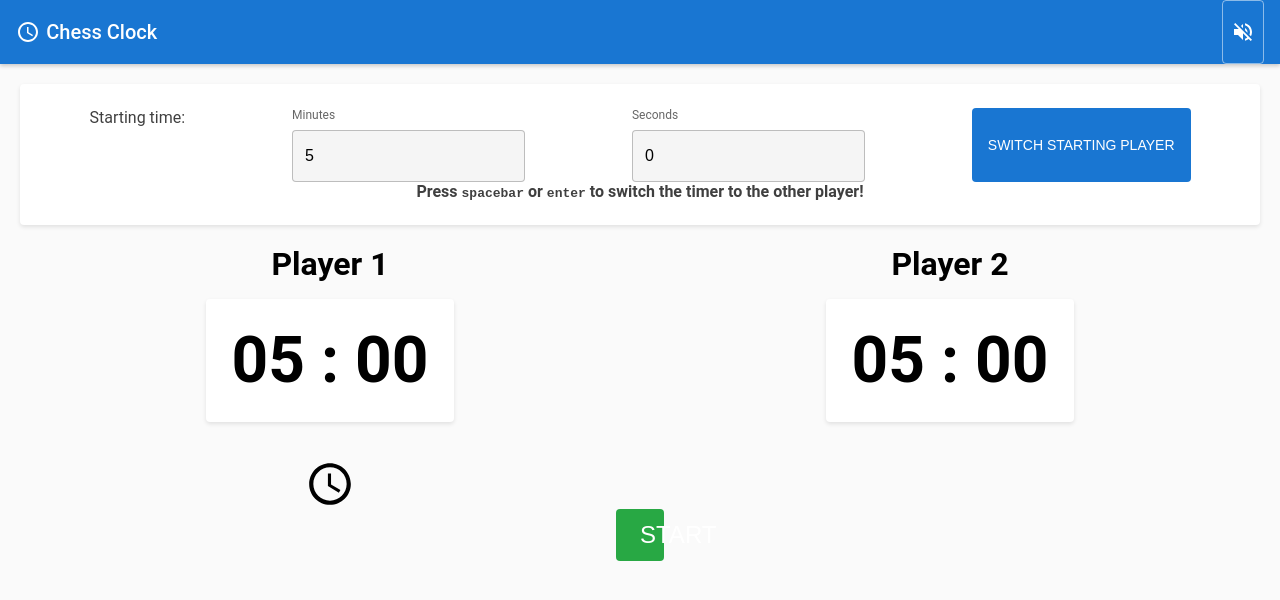
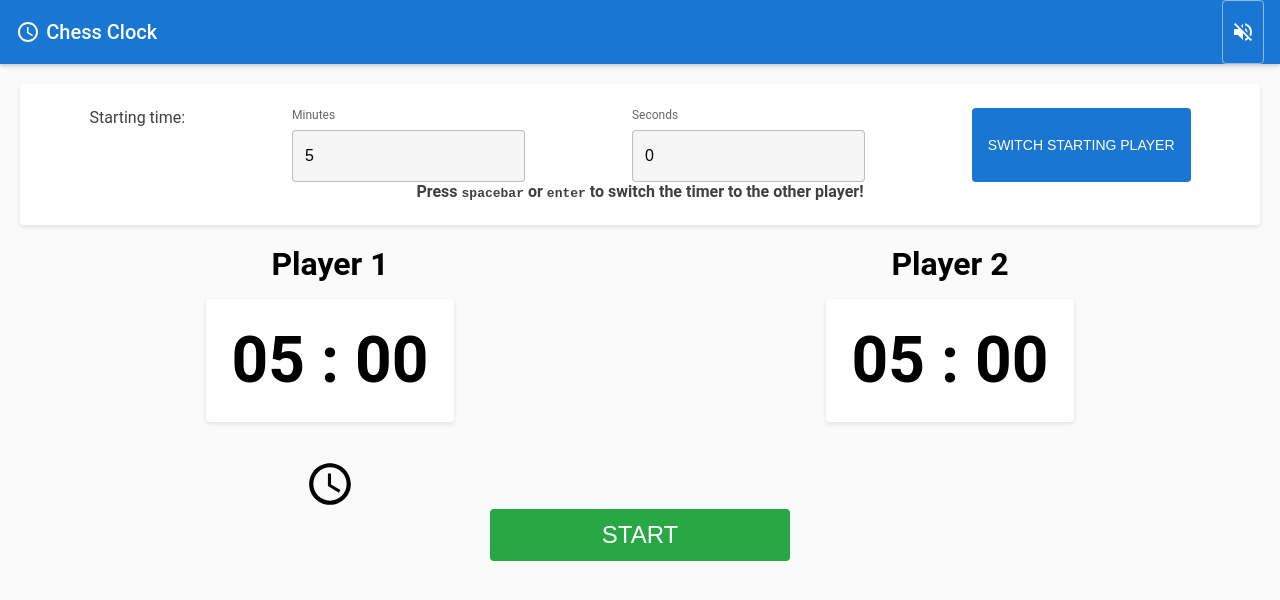
Before and after one commit to gridlocdev/chess-clock, a SvelteKit app: page / in a window 1280 px wide. Shown: the top 600 px of the page. Built offline with nearby package versions, Linux system fonts and the light colour scheme.

Commit message:
fix state management bug where buttons would not react to game state change

```diff
--- a/src/lib/components/PlayerTimer.svelte
+++ b/src/lib/components/PlayerTimer.svelte
@@ -1,10 +1,13 @@
 <script lang="ts">
-	import { GameState } from '$lib/models/gamestate';
+	import type { GameStateType } from '$lib/models/gamestate';
 
 	interface PlayerTimerProps {
 		active: boolean;
 		playerName: string;
-		gameState: GameState;
+		gameState: {
+			get: () => GameStateType;
+			set: (state: GameStateType) => void;
+		};
 		defaultMinutes: number;
 		defaultSeconds: number;
 		onEndOfGame?: () => void;
--- a/src/routes/+page.svelte
+++ b/src/routes/+page.svelte
@@ -1,14 +1,20 @@
 <script lang="ts">
 	import Navbar from '$lib/components/Navbar.svelte';
 	import PlayerTimer from '$lib/components/PlayerTimer.svelte';
-	import { GameState } from '$lib/models/gamestate';
+	import type { GameStateType } from '$lib/models/gamestate';
 	import { onMount } from 'svelte';
 
 	let isMobileDevice = $state(false);
 	let mobileAudioEnabled = $state(false);
 	let audioSingleton: HTMLAudioElement | null = null;
 
-	let gameState = $state(new GameState('reset'));
+	let gameStateValue = $state<GameStateType>('reset');
+	const gameState = {
+		get: () => gameStateValue,
+		set: (state: GameStateType) => {
+			gameStateValue = state;
+		}
+	};
 	let player1TimerActive = $state(true);
 	let player2TimerActive = $state(false);
 	let defaultMinutes = $state(5);
@@ -73,8 +79,6 @@
 	function resetGame() {
 		closeSnackBar();
 		gameState.set('reset');
-		// Force re-render by creating new instance
-		gameState = new GameState('reset');
 	}
 
 	function pauseGame() {
@@ -358,17 +362,18 @@
 		padding: 12px 24px;
 		font-size: 1.5em;
 		width: 100%;
-		max-width: 300px;
+		min-width: 200px;
 		margin: auto;
+		white-space: nowrap;
 	}
 
 	.button-container:not(.mobile-mode) .custom-button-md {
-		width: 30%;
+		min-width: 250px;
 	}
 
 	@media (min-width: 960px) {
 		.button-container:not(.mobile-mode) .custom-button-md {
-			width: 15%;
+			min-width: 300px;
 		}
 	}
 
```
